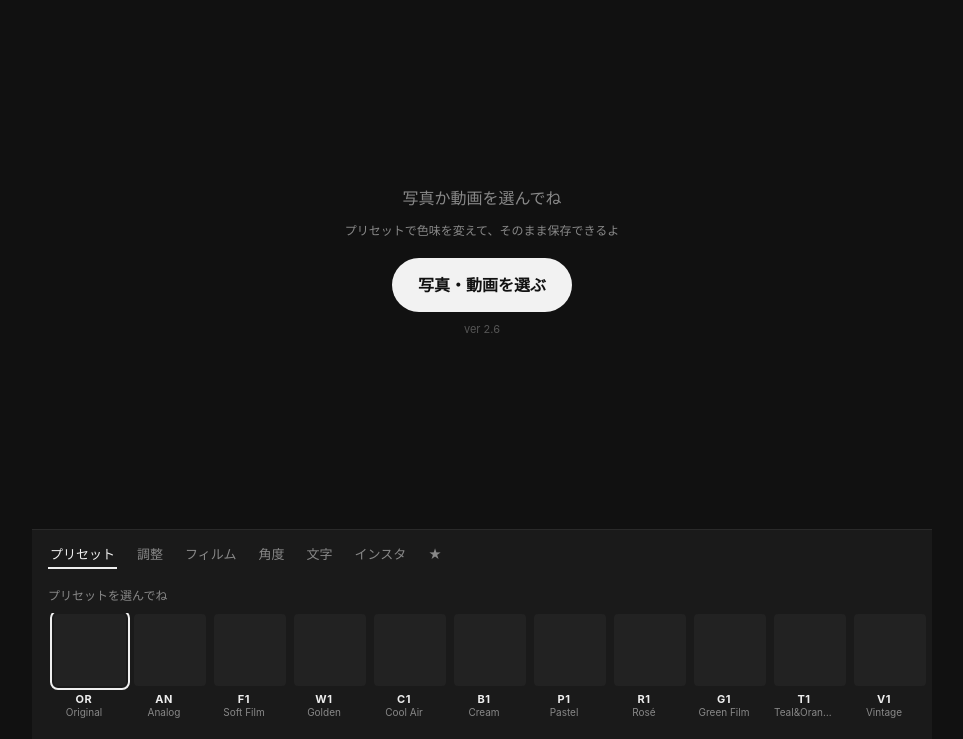
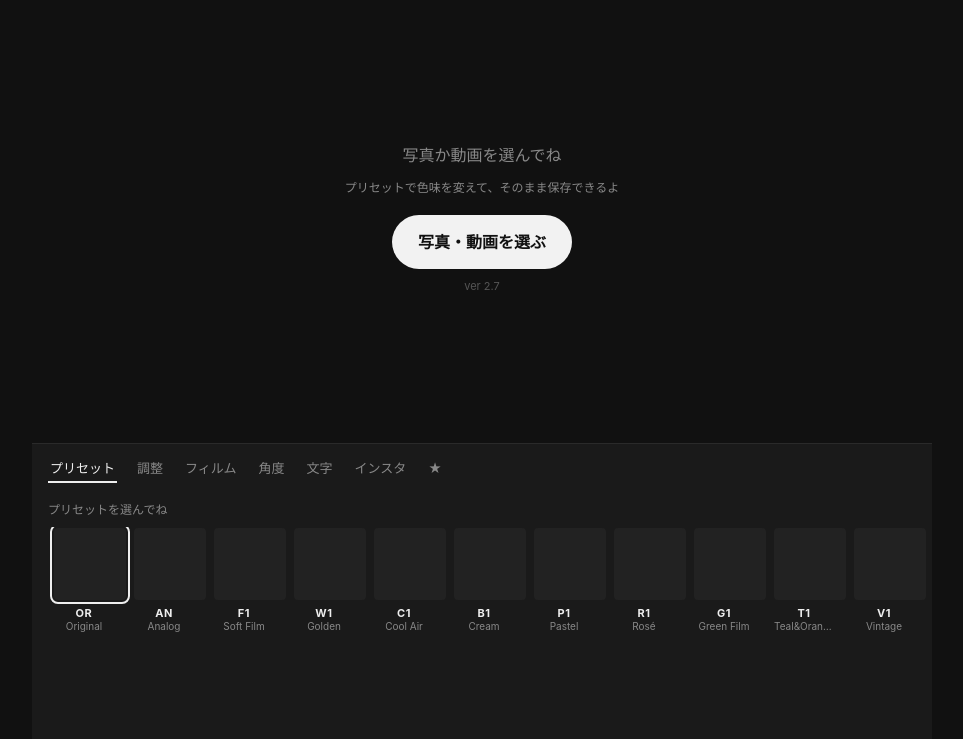
Before and after one commit to r-studio7/little-film, a plain HTML site: page index.html in a window 1280 px wide. Shown: the part 61-800 px from the top of the page, without its empty margins (158-1121 px from the left). Drawn offline with Linux system fonts and the light colour scheme; a web font is replaced by a local one.

Commit message:
Keep the photo large: fixed-height editing panel that scrolls inside
Co-Authored-By: Claude Opus 5.5 <noreply@anthropic.com>
Claude-Session: https://claude.ai/code/session_01ChfuAhKzDRxgztszGQzy6w

```diff
--- a/index.html
+++ b/index.html
@@ -165,6 +165,12 @@
   .bar { height: 4px; background: #333; border-radius: 2px; overflow: hidden; margin: 14px 0 4px; }
   .bar > div { height: 100%; width: 0; background: #fff; transition: width .2s; }
   .card input[type=text] { width: 100%; padding: 10px 12px; border-radius: 8px; border: 1px solid var(--line); background: #111; color: var(--text); font-size: 16px; }
+  /* 写真は大きいまま固定：下の編集エリアは高さを決めて、中だけスクロール */
+  #app { height: 100dvh; }
+  #panel { flex: 0 0 auto; height: 37%; min-height: 0; display: flex; flex-direction: column; }
+  .tabs { flex: 0 0 auto; }
+  #presetPane, #adjustPane, #filmPane, #textPane, #favPane, #geoPane, #layoutPane {
+    max-height: none; flex: 1 1 auto; min-height: 0; overflow-y: auto; -webkit-overflow-scrolling: touch; overscroll-behavior: contain; }
 </style>
 </head>
 <body>
@@ -345,7 +351,7 @@
 
 <script>
 'use strict';
-const APP_VERSION = 'ver 2.6';
+const APP_VERSION = 'ver 2.7';
 document.querySelectorAll('.ver').forEach(el => el.textContent = APP_VERSION);
 
 /* =========================================================
```
